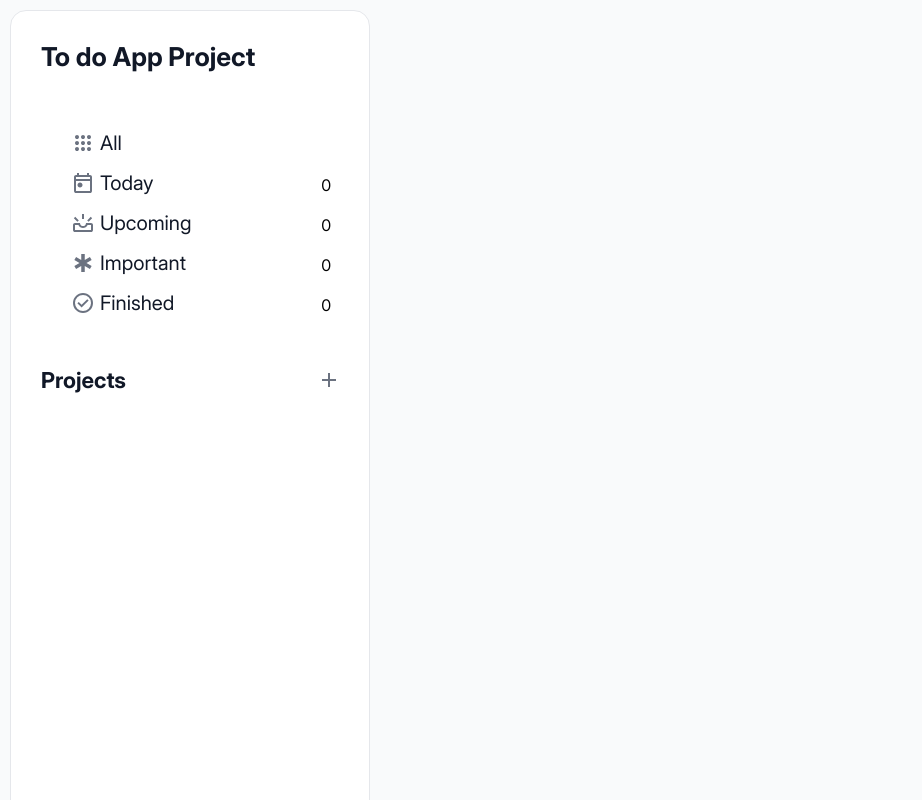
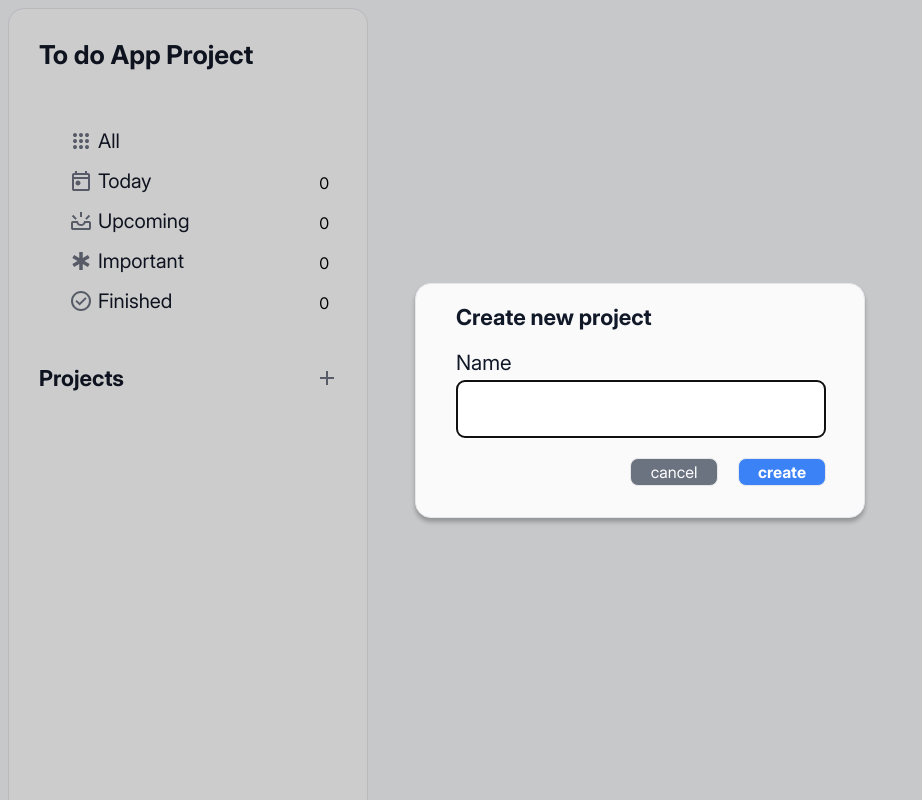
Before and after one commit to guesswhojustme/to-do-app, a website built with webpack: page src/template.html in a window 1280 px wide. Both pictures are taken after a click on the picture 329 px from the left and 379 px from the top of the page. Shown: the top 800 px of the page, without its empty margins (0-922 px from the left). Built offline with nearby package versions, Linux system fonts and the light colour scheme.

Commit message:
feat: add and display create new project modal

```diff
--- a/src/controller.js
+++ b/src/controller.js
@@ -1,11 +1,17 @@
+import { createProjectModal } from "./ui/modals.js";
+
 export function sideNavControl(){
     const addProjectIcon = document.getElementById('addProject_icon')
     const nav = document.querySelector('nav');
-
+    const modalObj = createProjectModal();
+    document.body.appendChild(modalObj.dialog);
 
     addProjectIcon.addEventListener('click', () => {
         console.log("add project icon has been clicked");
+        modalObj.openModal();
     });
+
+
 
     nav.addEventListener('click', (event) => {
         const tabs = event.target;
--- a/src/index.js
+++ b/src/index.js
@@ -1,4 +1,6 @@
 import "./styles.css";
+import "./ui/modals-style.css"
+
 import { test } from "./ui/to-do-card.js";
 import { sideNavControl } from "./controller.js";
 
--- a/src/styles.css
+++ b/src/styles.css
@@ -21,7 +21,7 @@
     --font: "Inter 28pt";
     --backGroundColor: #F9FAFB;
     --cardBgColor: #FFFFFF;
-    --cardBorderColor: #E5E7EB;
+    --cardBorderStyle: 1px solid #E5E7EB;
     --primaryTextColor: #111827;
     --secondaryTextColor: #6B7280;
     --disableTextColor: #9CA3AF;
@@ -36,11 +36,13 @@
     --buttonActiveColor: #1D4ED8;
     --sideNavHoverColor: #F2F2F2;
     --sideNavActiveColor: #E5E7EB;
+    --boxShadowStyle: 0px 4px 4px 0px rgba(0, 0, 0, 0.25);
+    --modalBgColor: #FAFAFA;
 }
 
 *{
     padding: 0;
-    margin: 0;
+    /* margin: 0; */
     box-sizing: border-box;
 }
 
@@ -50,7 +52,7 @@ body{
     /* width: 1440px;
     height: 1024px; */
     display: flex;
-    padding: 10px;
+    gap: 25px;
 }
 
 #title {
@@ -69,10 +71,10 @@ span{
     flex-direction: column;
     width: 360px;
     height: 940px;
-    border: 1px solid var(--cardBorderColor);
+    border: var(--cardBorderStyle);
     background-color: var(--cardBgColor);
     border-radius: 16px;
-    padding: 10px;
+    padding: 30px;
 }
 
 #sideNav:first-child{
@@ -103,6 +105,10 @@ nav > div:hover{
     cursor: pointer;
 }
 
+nav > div:active{
+    background-color: var(--sideNavActiveColor);
+}
+
 nav > div > div {
     display: flex;
     gap: 5px;
@@ -131,3 +137,17 @@ nav > div > div {
 #addProject_icon:hover{
     background-color: var(--sideNavHoverColor);
 }
+
+/* dialog {
+  border: none;
+  border-radius: 8px;
+  padding: 20px;
+  box-shadow: var(--boxShadowStyle);
+  width: 400px;
+} */
+
+/* Styling the dimmed background */
+dialog::backdrop {
+  background-color: rgba(0, 0, 0, 0.2); /* Black with 70% opacity */
+          /* Optional: blurs the background */
+}
--- a/src/template.html
+++ b/src/template.html
@@ -6,6 +6,17 @@
     <title>To do App</title>
 </head>
 <body>
+    <!-- <dialog id="new-project-modal">
+             <span>Create new project</span>
+            <div>
+                <label for="new-project-title">Name</label>
+                <input id="new-project-title" >
+            </div>
+            <div>
+                <button id="cancel-project-btn">cancel</button>
+                <button id="create-project-btn">create</button>
+            </div>
+    </dialog> -->
     <div id="sideNav">
         <div>
            <span id="title">To do App Project</span>
@@ -48,5 +59,8 @@
             </div>
         </div>
     </div>
+    <div>
+
+    </div>
 </body>
 </html>
--- /dev/null
+++ b/src/ui/modals-style.css
@@ -0,0 +1,88 @@
+
+#new-project-modal{
+    width: 450px;
+    height: 235px;
+    background-color: var(--modalBgColor);
+    border: var(--cardBorderStyle);
+    border-radius: 16px;
+    box-shadow: var(--boxShadowStyle);
+    display: flex;
+    flex-direction: column;
+    padding-left: 40px;
+    padding-top: 20px;
+    gap: 20px;
+}
+
+#new-project-modal > span{
+    color: var(--primaryTextColor);
+    font-size: 22px;
+    font-weight: bold;
+}
+
+#new-project-modal > span + div {
+    display: flex;
+    flex-direction: column;
+    gap: 5px;
+}
+
+#new-project-modal > span + div > label {
+    font-size: 21px;
+    color: var(--primaryTextColor);
+}
+
+#new-project-title{
+    width: 370px;
+    height: 58px;
+    background-color: var(--cardBgColor);
+    border: var(--cardBorderStyle);
+    border-radius: 8px;
+    font-size: 26px;
+}
+
+#new-project-modal > span + div + div {
+    display: flex;
+    gap: 20px;
+    width: 370px;
+    justify-content: flex-end;
+}
+
+
+
+#cancel-project-btn,
+#create-project-btn {
+    font-family: var(--font);
+    width: 88px;
+    height: 28px;
+    border-radius: 8px;
+    border: var(--cardBorderStyle);
+    font-size: 16px;
+    color: white;
+}
+
+#cancel-project-btn{
+    background-color: var(--neutral);
+}
+
+#cancel-project-btn:hover{
+    cursor: pointer;
+    background-color: #5c626d;
+}
+
+#cancel-project-btn:active{
+    box-shadow: none;
+    background-color: #4c515a;
+}
+
+#create-project-btn {
+    background-color: var(--buttonIdleColor);
+    font-weight: bold;
+}
+
+#create-project-btn:hover {
+    background-color: var(--buttonHoverColor);
+    cursor: pointer;
+}
+
+#create-project-btn:active {
+    background-color: var(--buttonActiveColor);
+}
--- /dev/null
+++ b/src/ui/modals.js
@@ -0,0 +1,129 @@
+
+
+export function createProjectModal() {
+    // 1. Create the Dialog Container
+    const dialog = document.createElement('dialog');
+    dialog.id = 'new-project-modal';
+
+    // Apply Dialog Styles
+    Object.assign(dialog.style, {
+        width: '450px',
+        height: '235px',
+        backgroundColor: 'var(--modalBgColor)',
+        border: 'var(--cardBorderStyle)',
+        borderRadius: '16px',
+        boxShadow: 'var(--boxShadowStyle)',
+        display: 'none', // We use flex when showModal is called, but start hidden
+        flexDirection: 'column',
+        paddingLeft: '40px',
+        paddingTop: '20px',
+        gap: '20px'
+    });
+
+    // 2. Create Header Span
+    const span = document.createElement('span');
+    span.textContent = 'Create new project';
+    Object.assign(span.style, {
+        color: 'var(--primaryTextColor)',
+        fontSize: '22px',
+        fontWeight: 'bold'
+    });
+
+    // 3. Create Input Section (Label + Input)
+    const inputContainer = document.createElement('div');
+    Object.assign(inputContainer.style, {
+        display: 'flex',
+        flexDirection: 'column',
+        gap: '5px'
+    });
+
+    const label = document.createElement('label');
+    label.setAttribute('for', 'new-project-title');
+    label.textContent = 'Name';
+    Object.assign(label.style, {
+        fontSize: '21px',
+        color: 'var(--primaryTextColor)'
+    });
+
+    const input = document.createElement('input');
+    input.id = 'new-project-title';
+    Object.assign(input.style, {
+        width: '370px',
+        height: '58px',
+        backgroundColor: 'var(--cardBgColor)',
+        border: 'var(--cardBorderStyle)',
+        borderRadius: '8px',
+        fontSize: '26px'
+    });
+
+    inputContainer.append(label, input);
+
+    // 4. Create Button Section (Cancel + Create)
+    const buttonContainer = document.createElement('div');
+    Object.assign(buttonContainer.style, {
+        display: 'flex',
+        gap: '20px',
+        width: '370px',
+        justifyContent: 'flex-end'
+    });
+
+    const cancelBtn = document.createElement('button');
+    cancelBtn.id = 'cancel-project-btn';
+    cancelBtn.textContent = 'cancel';
+
+    const createBtn = document.createElement('button');
+    createBtn.id = 'create-project-btn';
+    createBtn.textContent = 'create';
+
+    // Shared Button Styles
+    const applySharedBtnStyles = (btn) => {
+        Object.assign(btn.style, {
+            fontFamily: 'var(--font)',
+            width: '88px',
+            height: '28px',
+            borderRadius: '8px',
+            border: 'var(--cardBorderStyle)',
+            fontSize: '16px',
+            color: 'white',
+            cursor: 'pointer'
+        });
+    };
+
+    applySharedBtnStyles(cancelBtn);
+    applySharedBtnStyles(createBtn);
+
+    // Specific Button Styles
+    cancelBtn.style.backgroundColor = 'var(--neutral)';
+    createBtn.style.backgroundColor = 'var(--buttonIdleColor)';
+    createBtn.style.fontWeight = 'bold';
+
+    // 5. Add Interactions (Hover/Active states)
+    // Note: Since :hover is a CSS pseudo-class, we use JS listeners
+    cancelBtn.addEventListener('mouseenter', () => cancelBtn.style.backgroundColor = '#5c626d');
+    cancelBtn.addEventListener('mouseleave', () => cancelBtn.style.backgroundColor = 'var(--neutral)');
+    cancelBtn.addEventListener('mousedown', () => cancelBtn.style.backgroundColor = '#4c515a');
+
+    createBtn.addEventListener('mouseenter', () => createBtn.style.backgroundColor = 'var(--buttonHoverColor)');
+    createBtn.addEventListener('mouseleave', () => createBtn.style.backgroundColor = 'var(--buttonIdleColor)');
+    createBtn.addEventListener('mousedown', () => createBtn.style.backgroundColor = 'var(--buttonActiveColor)');
+
+    // 6. Assembly
+    buttonContainer.append(cancelBtn, createBtn);
+    dialog.append(span, inputContainer, buttonContainer);
+
+    // Logic to fix the "Display: Flex" issue with Dialog
+    // Modals usually need display: flex, but <dialog> defaults to display: block
+    const openModal = () => {
+        dialog.style.display = 'flex';
+        dialog.showModal();
+    };
+
+    const closeModal = () => {
+        dialog.style.display = 'none';
+        dialog.close();
+    };
+
+    cancelBtn.addEventListener('click', closeModal);
+
+    return { dialog, openModal, closeModal };
+}
--- a/src/ui/note-card.js
+++ /dev/null
@@ -1,5 +0,0 @@
-const addProjectIcon = document.getElementById('addProject_icon')
-
-addProjectIcon.addEventListener('click', () => {
-    console.log("add project icon has been clicked");
-});
```
Also changed, not shown: src/ui/forms-style.css (deleted), src/ui/forms.js (deleted).
